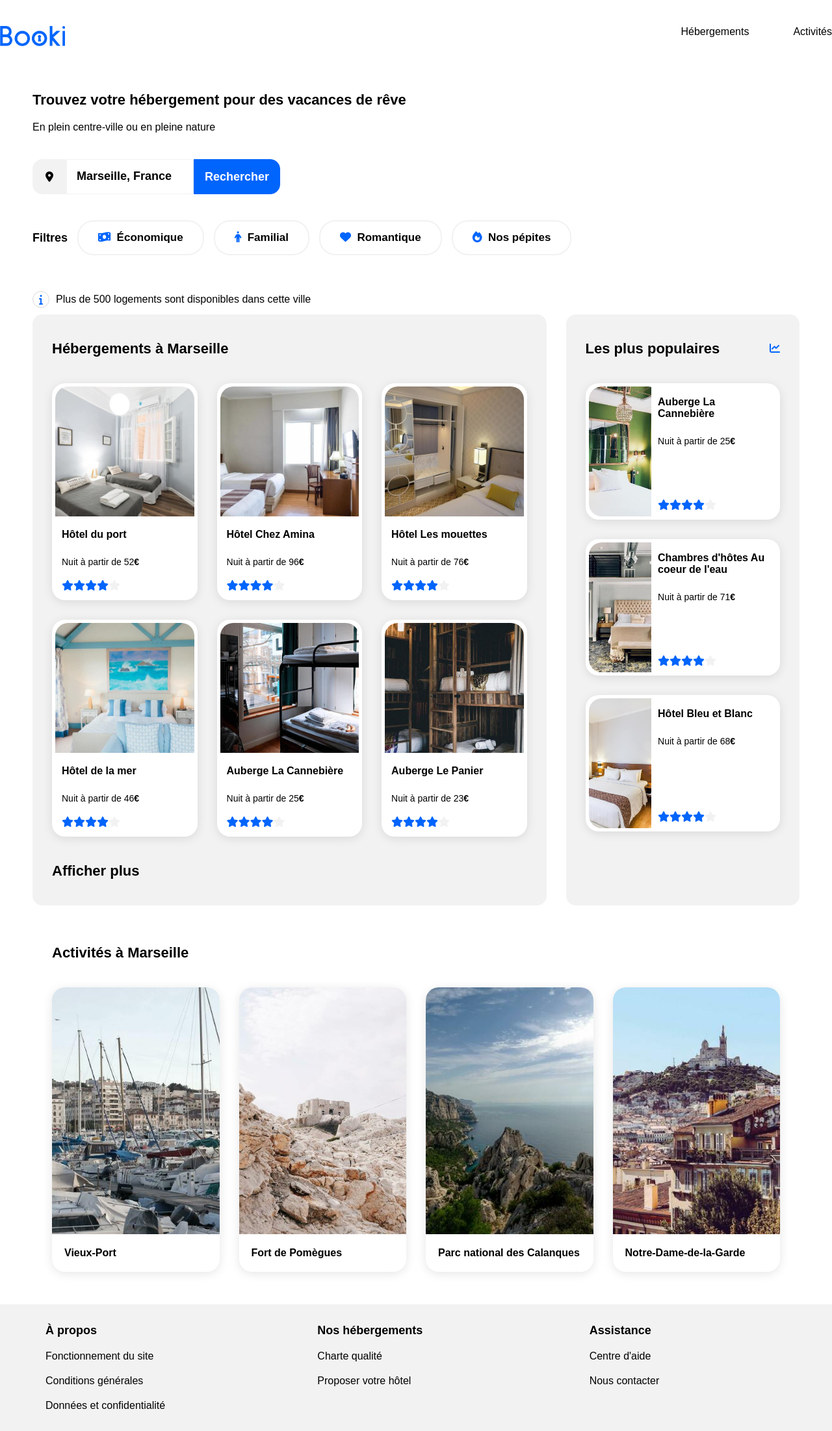
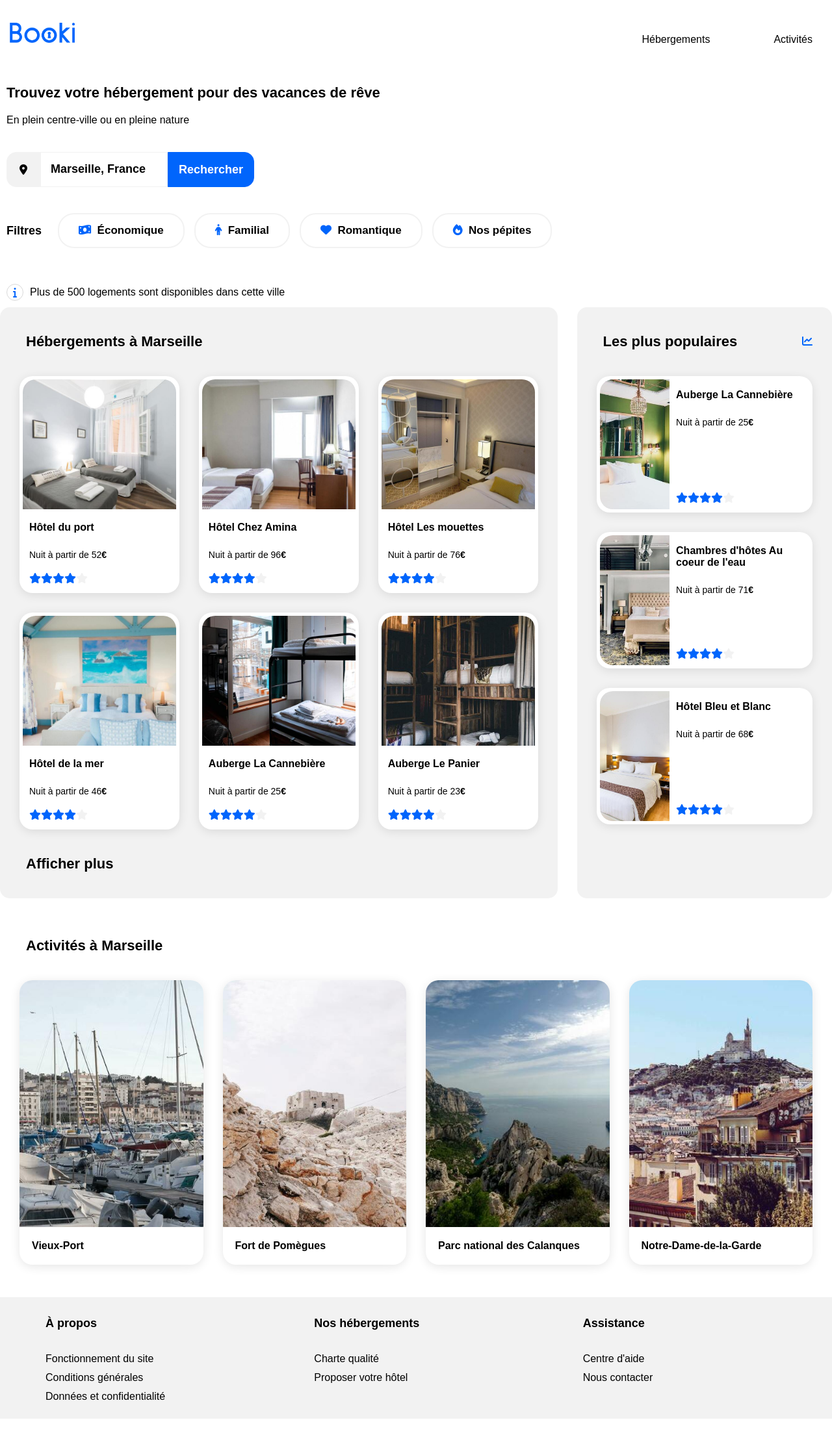
Before and after one commit to Manonsigilla/Booki, a plain HTML site: page index.html in a window 1280 px wide. Shown: the whole page at 65% size. Drawn offline with Linux system fonts and the light colour scheme.

Commit message:
Final commit Correction du header en responsive Correction du footer en responsive mise à 0 padding main et readaptation du contenu

```diff
--- a/CSS/base/base.css
+++ b/CSS/base/base.css
@@ -6,17 +6,17 @@
 h1 {
     font-size: 22px;
     font-weight: 700;
-    padding: 10px 0px;
+    padding: 10px;
 }
 h2 {
     font-size: 18px;
     font-weight: 700;
-    padding: 10px 0px;
+    padding: 10px;
 }
 p {
     font-size: 16px;
     font-weight: 400;
-    padding: 10px 0px;
+    padding: 10px;
 }
 a {
     text-decoration: none;
@@ -26,13 +26,13 @@ a {
     transition-duration: 400ms;
     cursor: pointer;
 }
-a div{
+a div, article a, div a{
    transform: scale(1);
    transition-property: transform;
    transition-duration: 400ms;
 }
 a:hover,
-a:hover div{
+a:hover div, div a:hover, div ul li a:hover, .grid-card-hebergements-component:hover{
     color:#0065FC;
     transform: scale(1.01);
 }
--- a/CSS/layouts/footer.css
+++ b/CSS/layouts/footer.css
@@ -3,10 +3,19 @@ footer {
     margin: auto;
     display: grid;
     grid-template-columns: repeat(3, 1fr);
-    gap: 15px;
     padding: 20px;
     background-color: #f2f2f2;
 }
+footer h2 {
+    margin-bottom: 20px;
+    padding: 10px 0px 10px 0px;
+}
+footer ul {
+    list-style: none;
+    padding: 0;
+    line-height: 1.8;
+}
+
 footer div {
     padding: 0 50px;
 }
--- a/CSS/layouts/header.css
+++ b/CSS/layouts/header.css
@@ -5,7 +5,9 @@ header {
     margin: auto;
     display: flex;
     justify-content: space-between;
-    padding: 40px 0px;
+    align-items: baseline;
+    margin-bottom: 50px;
+    padding: 0 15px;
 }
 .logo-desktop img {
     max-width: 100px;
@@ -15,7 +17,7 @@ header {
 
 @media screen and (min-width: 768px) and (max-width: 1024px) {
     header {
-        padding: 40px;
+        margin-bottom: 40px;
     }
 }
 
@@ -25,6 +27,10 @@ header {
         flex-direction: column;
         align-items: center;
         gap: 30px;
+    }
+    .logo-desktop {
+        margin-top: 20px;
+        align-self: center;
     }
 }
 
@@ -43,31 +49,41 @@ header {
     font-weight: 400;
     color: black;
     text-decoration: none;
-    padding-top: 38px;
+    padding: 0 15px;
+}
+.menu li {
     border-top: 2px solid transparent;
+    padding-top: 50px;
 }
 nav a:hover {
     border-top: 2px solid #0065FC;
     color: #0065FC;
+    padding-top: 50px;
+    transition: all 0.2s ease;
 }
 
 @media screen and (max-width: 767px) {
     .menu ul {
-        margin: auto;
-        padding: 10px 0px;
-        display: flex;
-        justify-content: space-between;
+        display: grid;
+        grid-template-columns: repeat(2,1fr);
         gap: 0px;
+        padding: 0;
+        text-align: center;
+    }
+    nav{
+        width:100%;
     }
     .menu ul a {
         border-top: none;
         border-bottom: 2px solid #F2F2F2;
-        padding: 10px 142px 30px 142px;
-        border-width: 100%;
+        display: block;
+        padding-bottom: 20px;
     }
     nav a:hover {
         border-top: none;
         border-bottom: 2px solid #0065FC;
         color: #0065FC;
+        padding-top: 0;
+        transform: none;
     }
 }
--- a/CSS/layouts/main.css
+++ b/CSS/layouts/main.css
@@ -2,14 +2,16 @@ main {
     max-width: 1440px;
     margin: auto;
     padding: 0px 50px;
+}
+main {
+    padding : 0;
 }
 
 /************* SEARCH BAR *************************/
 
 .search-bar {
     display: inline-flex;
-    margin-top:30px;
-    margin-bottom:30px;
+    margin: 30px 0px 30px 10px;
 }
 form .fa-location-dot {
     border:1px solid #F2F2F2;
--- a/index.html
+++ b/index.html
@@ -219,19 +219,25 @@
     <footer>
         <div class="a-propos-footer">
             <h2>À propos</h2>
-            <a href="#"><p>Fonctionnement du site</p></a>
-            <a href="#"><p>Conditions générales</p></a>
-            <a href="#"><p>Données et confidentialité</p></a>
+            <ul>
+                <li><a href="#">Fonctionnement du site</a></li>
+                <li><a href="#">Conditions générales</a></li>
+                <li><a href="#">Données et confidentialité</a></li>
+            </ul>
         </div>
         <div class="hebergements-footer">
             <h2>Nos hébergements</h2>
-            <a href="#"><p>Charte qualité</p></a>
-            <a href="#"><p>Proposer votre hôtel</p></a>
+            <ul>
+                <li><a href="#">Charte qualité</a></li>
+                <li><a href="#">Proposer votre hôtel</a></li>
+            </ul>
         </div>
         <div class="assistance-footer">
             <h2>Assistance</h2>
-            <a href="#"><p>Centre d'aide</p></a>
-            <a href="#"><p>Nous contacter</p></a>
+            <ul>
+                <li><a href="#">Centre d'aide</a></li>
+                <li><a href="#">Nous contacter</a></li>
+            </ul>
         </div>
     </footer>
     <script src="https://kit.fontawesome.com/749a2d071e.js" crossorigin="anonymous"></script>
```
